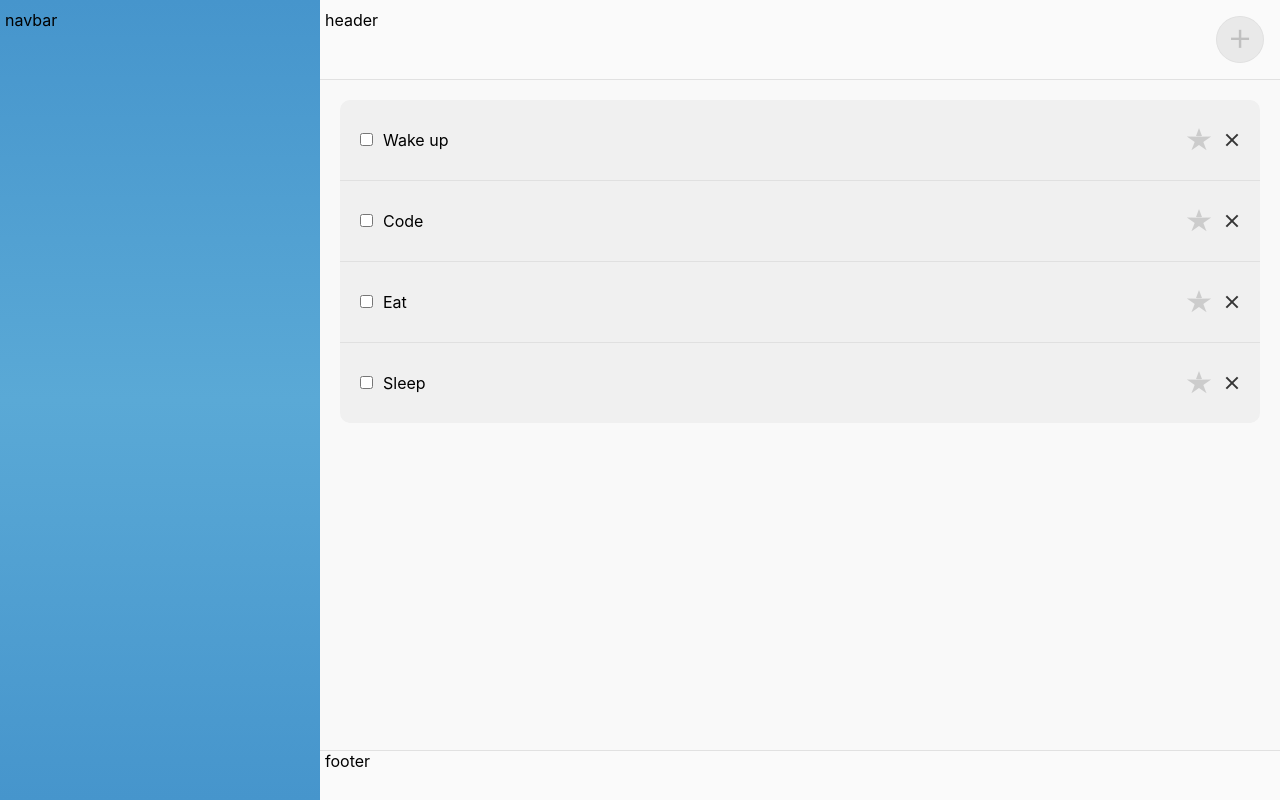
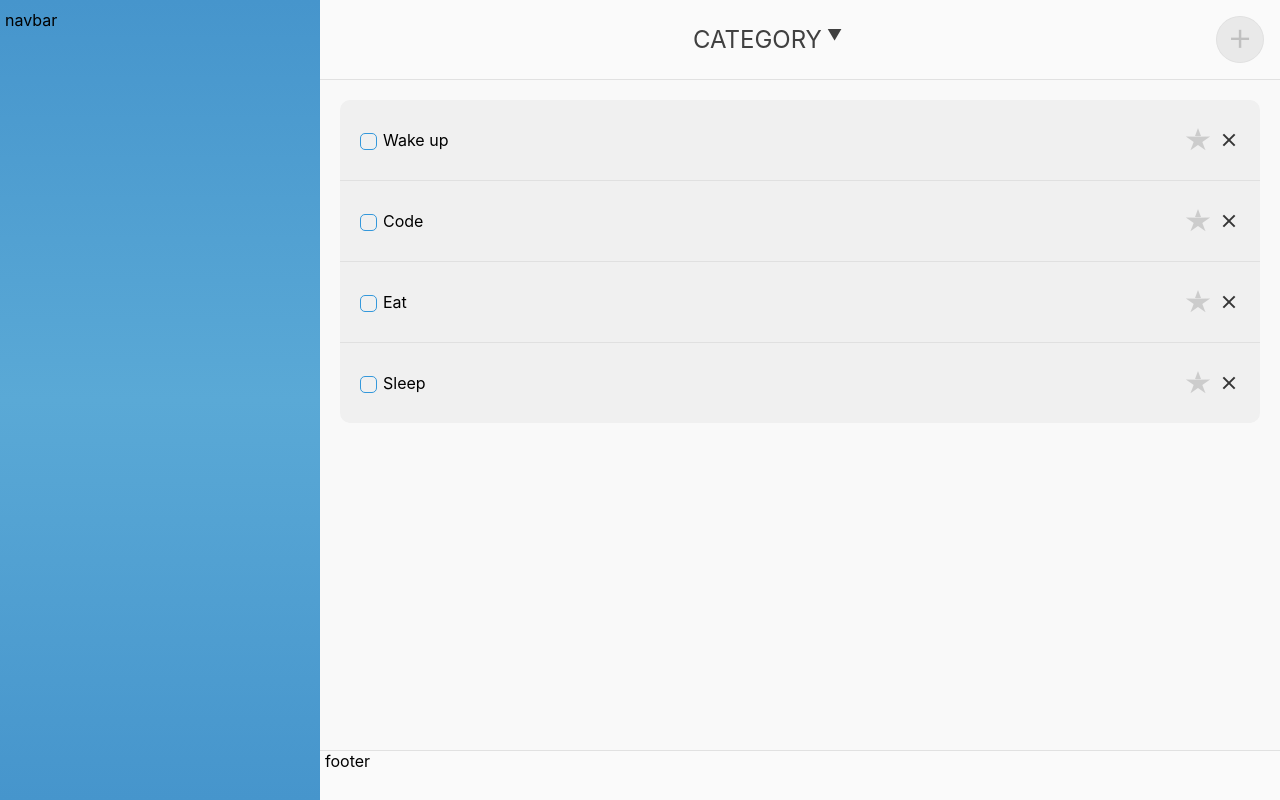
Before and after one commit to FroskyLT/todo-react-app, a React (Create React App) app: page / in a window 1280 px wide. Built offline with nearby package versions, Linux system fonts and the light colour scheme.

Commit message:
decorated components

```diff
--- a/src/components/Header/Header.jsx
+++ b/src/components/Header/Header.jsx
@@ -6,7 +6,7 @@ const Header = (props) => {
     let callModal = () => props.dispatch(showModalActionCreator());
     return (
         <div className={style.header__wrapper}>
-            header
+            <div className={style.header__category_container}><div className={style.header__category_body}>category <span>&#x25BC;</span></div></div>
             <div className={style.header__buttonAdd} onClick={callModal}>
                 <span>+</span>
             </div>
--- a/src/components/Header/Header.module.css
+++ b/src/components/Header/Header.module.css
@@ -1,11 +1,30 @@
 .header__wrapper {
     display: grid;
-    grid-template-columns: auto auto 60px;
+    grid-template-columns: auto 60px;
     grid-template-rows: auto;
     grid-template-areas:
-    "content content button";
+    "content button";
     height: 100%;
     box-sizing: border-box;
+}
+
+.header__category_container {
+    grid-area: content;
+    display: flex;
+    justify-content: center;
+    align-items: center;
+    text-transform: uppercase;
+    font-size: 24px;
+    font-weight: 400;
+    color: #404040;
+}
+.header__category_body {
+    display: flex;
+    align-self: center;
+}
+.header__category_body span{
+    margin: 0 0 0 5px;
+    font-size: 15px;
 }
 
 .header__buttonAdd {
@@ -33,7 +52,7 @@
 
 @media(max-width: 480px){
     .header__wrapper {
-        grid-template-columns: auto auto 38px;
+        grid-template-columns: auto 38px;
     }
     .header__buttonAdd {
         font-size: 2em;
--- a/src/components/Main/Tasks/SingleTask/SingleTask.jsx
+++ b/src/components/Main/Tasks/SingleTask/SingleTask.jsx
@@ -13,7 +13,10 @@ const SingleTask = (props) => {
 
                     <div className={style.singleTask__text}>
                         <div className={style.singleTask__checkbox}>
-                            <input type="checkbox" />
+                            <label className={style.checkbox_label}>
+                                <input type="checkbox" />
+                                <span className={style.checkboxCustom}></span>
+                            </label>
                         </div>
                         <div className={style.singleTask__task}>
                             {props.text}
@@ -21,7 +24,9 @@ const SingleTask = (props) => {
                     </div>
                     <div className={style.singleTask__buttons}>
                         <div className={style.singleTask__star}></div>
-                        <div className={style.singleTask__x} onClick={deleteTask}></div>
+                        <div className={style.x_border}>
+                            <div className={style.singleTask__x} onClick={deleteTask}></div>
+                        </div>
                     </div>
 
                 </div>
--- a/src/components/Main/Tasks/Tasks.module.css
+++ b/src/components/Main/Tasks/Tasks.module.css
@@ -11,6 +11,11 @@
     padding: 15px;
     border-bottom: 1px solid #E0E0E0;
     transition: 500ms ease-out;
+    overflow: auto;
+}
+
+.singleTask__wrapper:hover {
+    background-color: #E9E9E9;
 }
 
 .singleTask__wrapper:last-child {
@@ -36,7 +41,57 @@
 
 .singleTask__checkbox {
     margin: 0 5px 0 0;
+    position: relative;
 }
+
+.singleTask__checkbox input {
+    opacity: 0;
+}
+
+.checkbox_label .checkboxCustom {
+    position: absolute;
+    top: 3px;
+    left: 0;
+    height: 17px;
+    width: 17px;
+    border-radius: 5px;
+    border: 1px solid #3498db;
+    transition: all 400ms ease-out;
+}
+.checkbox_label .checkboxCustom::after {
+    position: absolute;
+    content: "";
+    left: 5px;
+    top: 5px;
+    height: 0;
+    width: 0;
+    border-radius: 5px;
+    border: solid #fff;
+    border-width: 0 3px 3px 0;
+    transform: rotate(0deg) scale(0);
+    opacity: 1;
+    transition: all 400ms ease-out;
+}
+
+.checkbox_label input:checked ~ .checkboxCustom {
+    background-color: #3498db;
+    border-radius: 5px;
+    transform: rotate(0deg) scale(1);
+    opacity: 1;
+    border: 1px solid #3498db;
+}
+.checkbox_label input:checked ~ .checkboxCustom::after {
+    transform: rotate(45deg) scale(1);
+    opacity:1;
+    left: 4.5px;
+    top: 0.9px;
+    width: 4px;
+    height: 9px;
+    border: solid #fff;
+    border-width: 0 2px 2px 0;
+    background-color: transparent;
+    border-radius: 0;
+  }
 
 .singleTask__task {
     margin: 0 0 0 5px;
@@ -91,8 +146,21 @@
         transform: rotate(35deg);
     }
 
+.x_border {
+    margin: 0 0 0 5px;
+    border-radius: 50%;
+    transition: 400ms ease-out;
+}
+.x_border:hover {
+    background-color: #D9D9D9;
+}
+
+.x_border:active {
+    background-color: #CCC;
+}
+
 .singleTask__x {
-    margin: 0 0 0 10px;
+    margin: 3px;
     position: relative;
     height: 1em;
     width: 1em;
@@ -117,7 +185,3 @@
     .singleTask__x::after {
         transform: rotate(-45deg);
     }
-
-.singleTask__wrapper:hover {
-    background-color: #E9E9E9;
-}
```
Also changed, not shown: 1 other file (tests, documents, lock files or other folders).
